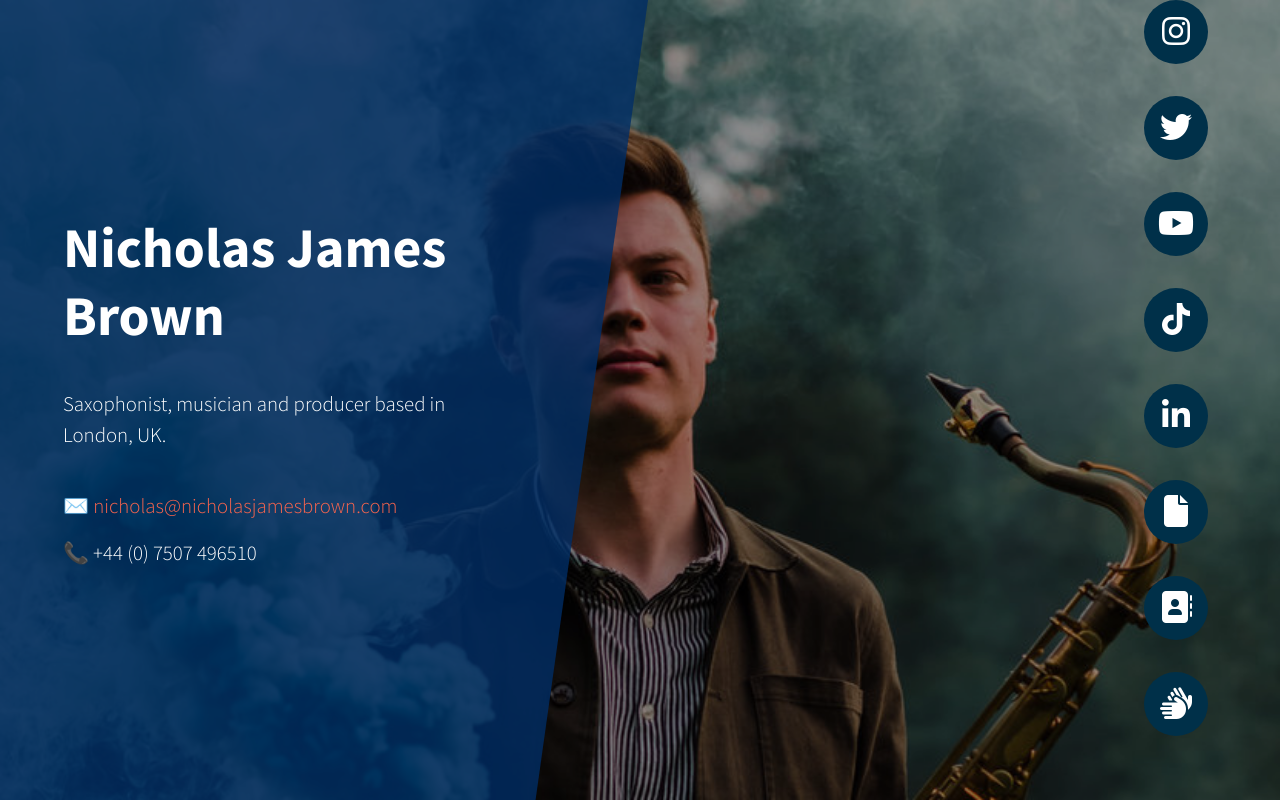
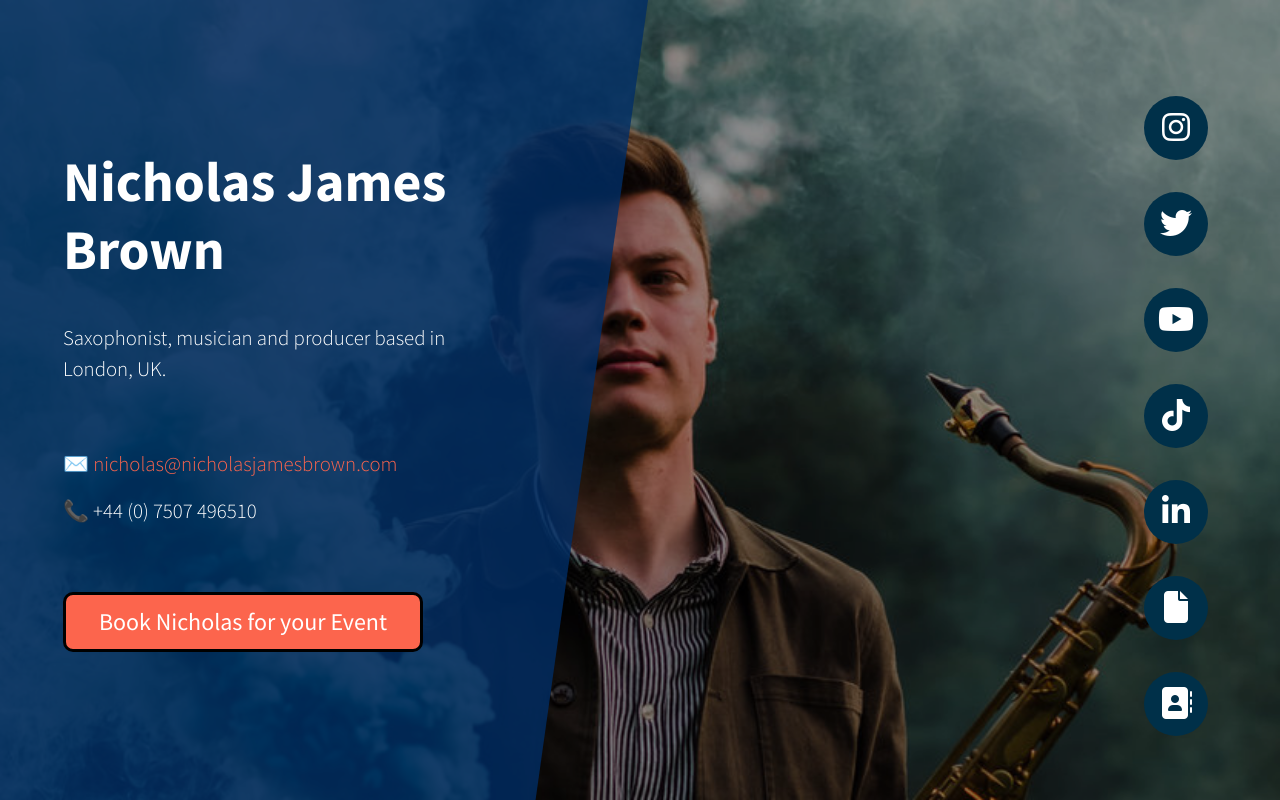
Before and after one commit to NicholasJamesBrownWebsite/NicholasJamesBrownWebsite.github.io, a plain HTML site: page index.html in a window 1280 px wide. Drawn offline with Linux system fonts and the light colour scheme.

Commit message:
Update Booking

```diff
--- a/css/coming-soon.css
+++ b/css/coming-soon.css
@@ -165,3 +165,20 @@ a {
 a:hover {
   color: white!important;
 }
+
+#booking-button {
+  background-color: #fc654d;
+  color: white;
+  width: 360px;
+  height: 60px;
+  font-size: x-large;
+  border-radius: 10px;
+  border: black solid 3px;
+  outline: none;
+}
+
+#booking-button:hover {
+  background-color: white;
+  color: black;
+  cursor: pointer;
+}
--- a/index.html
+++ b/index.html
@@ -54,14 +54,18 @@
               <p>
                 Saxophonist, musician and producer based in London, UK.
               </p>
-              <br>
+              <br><br>
               <p>
                 ✉️ <a href="mailto:nicholas@nicholasjamesbrown.com">nicholas@nicholasjamesbrown.com</a>
               </p>
               <p>
                 📞 +44 (0) 7507 496510
               </p>
-            </div>
+              <br><br>
+              <a target="_blank" href="https://encore.nicholasjamesbrown.com/">
+                <button id="booking-button">Book Nicholas for your Event</button>
+              </a>
+              </div>
           </div>
         </div>
       </div>
@@ -104,11 +108,11 @@
             <i class="fa fa-address-book"></i>
           </a>
         </li>
-        <li class="list-unstyled-item">
+        <!-- <li class="list-unstyled-item">
           <a target="_blank" href="https://encore.nicholasjamesbrown.com">
             <i class="fa fa-sign-language"></i>
           </a>
-        </li>
+        </li> -->
       </ul>
     </div>
 
```
Also changed, not shown: img/avatar.jpeg (added).
